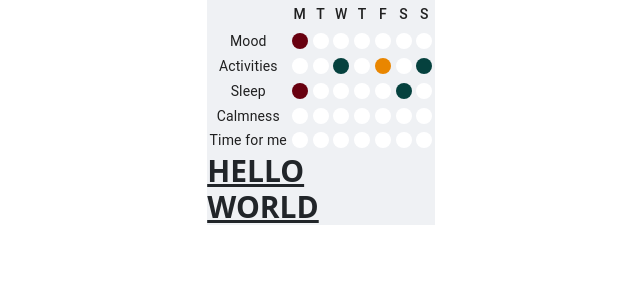
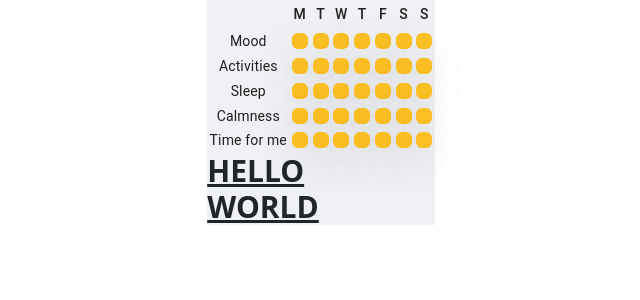
Before and after one commit to kaiuliia/well_being_frontend, a React (Create React App) app: page /user/dashboard in a window 1280 px wide. Shown: the top 300 px of the page, without its empty margins (319-959 px from the left). Built offline with nearby package versions, Linux system fonts and the light colour scheme; the HTML template or start-up script is replaced by a standard one.

Commit message:
changed squares with tailwind

```diff
--- a/src/components/dashboard/table.tsx
+++ b/src/components/dashboard/table.tsx
@@ -129,11 +129,11 @@ export function DashboardTable() {
       return "#FFFFFF";
     }
     if (number < 30) {
-      return "error.main";
+      return "bg-custom-red";
     } else if (number >= 30 && number <= 70) {
-      return "warning.main";
+      return "bg-custom-orange";
     } else {
-      return "info.main";
+      return "bg-custom-green";
     }
   };
   const handleMoodChange = (
@@ -188,17 +188,18 @@ export function DashboardTable() {
               <TableCell sx={{ padding: "0" }}>{moodType.name}</TableCell>
               {daysOfWeek.map((day) => (
                 <TableCell sx={{ padding: "0" }} key={day}>
-                  <Box
-                    sx={{
-                      width: "1rem",
-                      height: "1rem",
-                      borderRadius: "8px",
-                      padding: "0",
-                      backgroundColor: getColorFromNumber(
-                        moods[day][moodType.key],
-                      ),
-                    }}
-                  ></Box>
+                  <div
+                    className={" rounded-md shadow-lg p-0 w-4 h-4 bg-amber-400"}
+                    // sx={{
+                    //   width: "1rem",
+                    //   height: "1rem",
+                    //   borderRadius: "8px",
+                    //   padding: "0",
+                    //   backgroundColor: getColorFromNumber(
+                    //     moods[day][moodType.key],
+                    //   ),
+                    // }}
+                  ></div>
                 </TableCell>
               ))}
             </TableRow>
--- a/tailwind.config.js
+++ b/tailwind.config.js
@@ -12,6 +12,15 @@ module.exports = {
     extend: {
       colors: {
         "back-gray": "#EFF1F4",
+        "main-light-green": "#A5BB5A",
+        "main-secondary-gray": "#8B98AF",
+        "custom-green": "#05413E",
+        "custom-red": "#680010",
+        "custom-orange": "#E98600",
+        "custom-dark-green": "#526637",
+      },
+      background: {
+        default: "#EFF1F4",
       },
     },
   },
```
